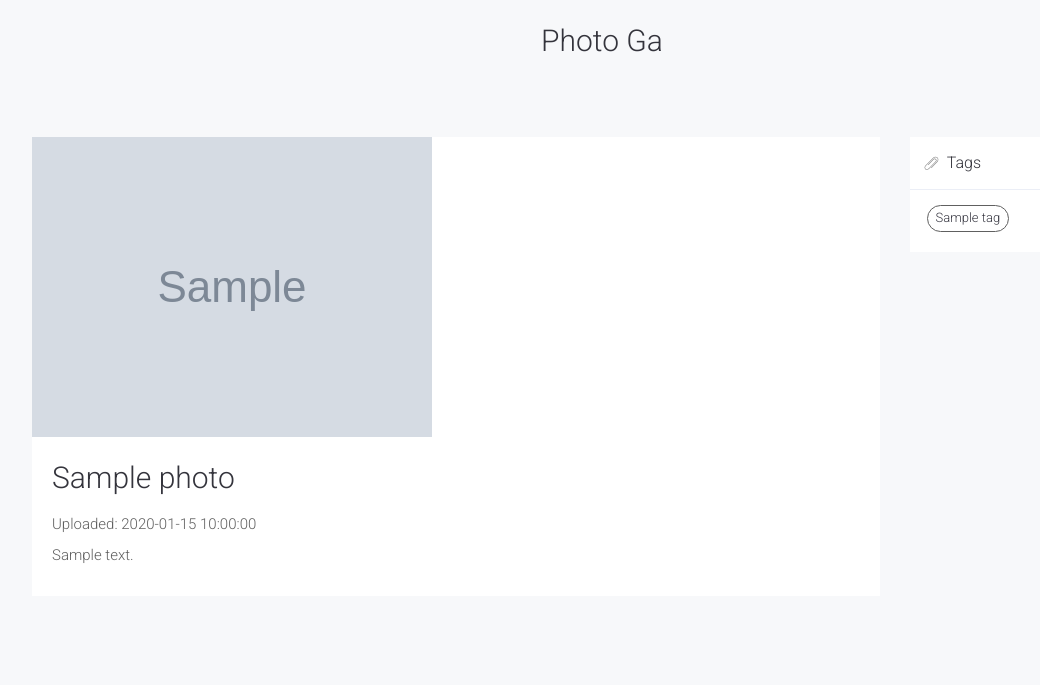
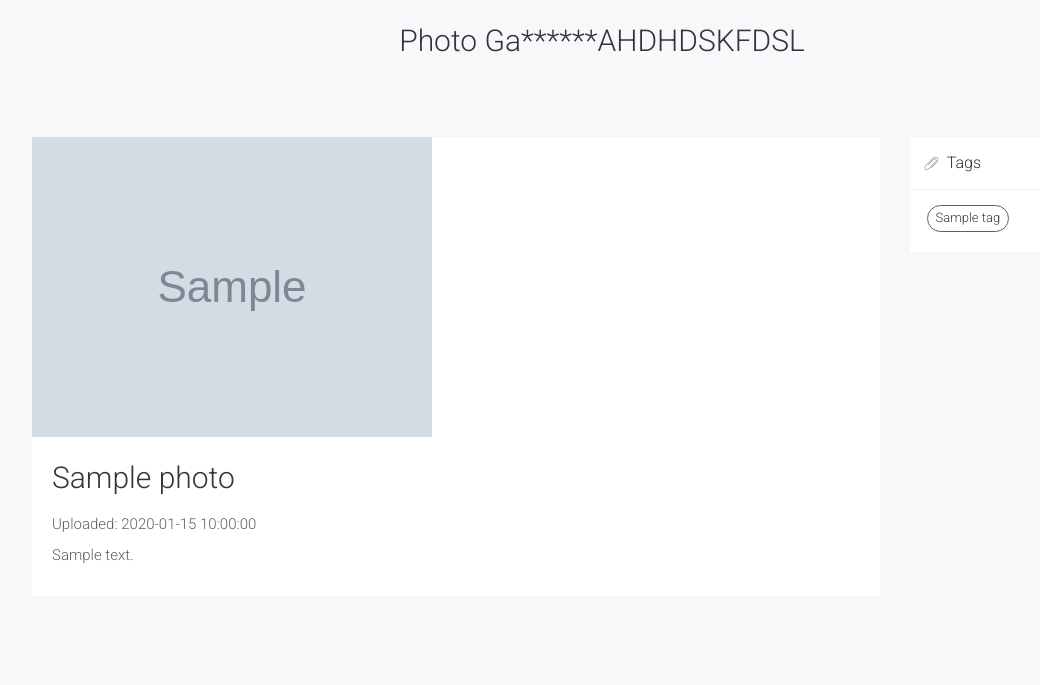
Before and after one commit to sneharoy321/photogallery2, a Python web app: template templates/photodetail.html in a window 1280 px wide. Shown: the top 685 px of the page, without its empty margins (38-1078 px from the left). Run offline with Jinja, Linux system fonts and the light colour scheme; the template is opened without the code that fills it: most values are stand-ins (such as "Sample title", 1, 10 or a date in 2020); grey boxes marked "Sample" are stand-in pictures; some libraries are stand-ins or nearby versions; some web fonts are replaced.

Commit message:
“changedTHETITLE”

```diff
--- a/templates/photodetail.html
+++ b/templates/photodetail.html
@@ -28,7 +28,7 @@
     <!--========== BACKGROUND COLOR SKY LIGHT ==========-->
     <div class="bg-color-sky-light">
         <br>
-    <center><h2>Photo Ga</h2>
+    <center><h2>Photo Ga******AHDHDSKFDSL</h2>
 
 
     </center>
```
